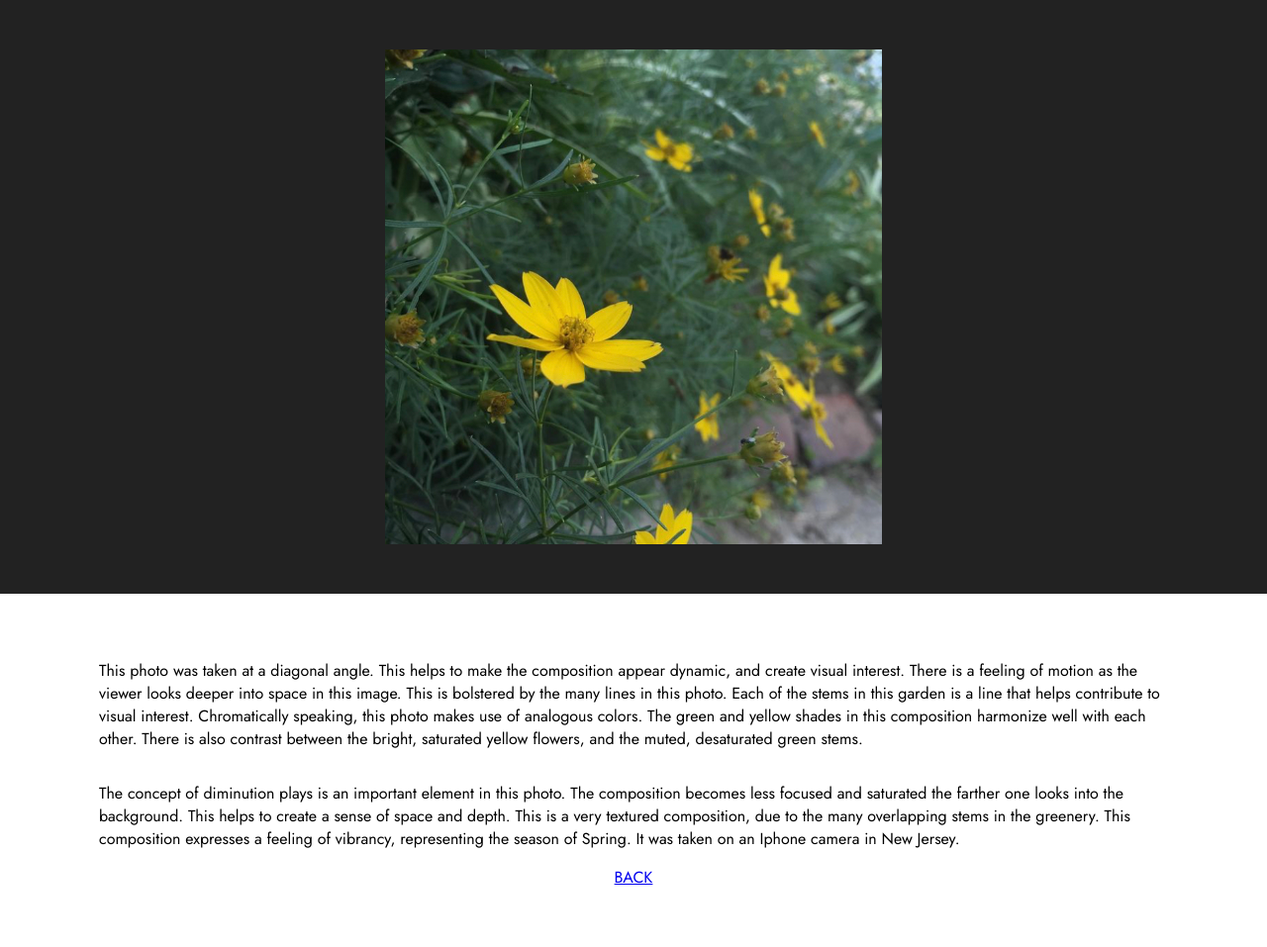
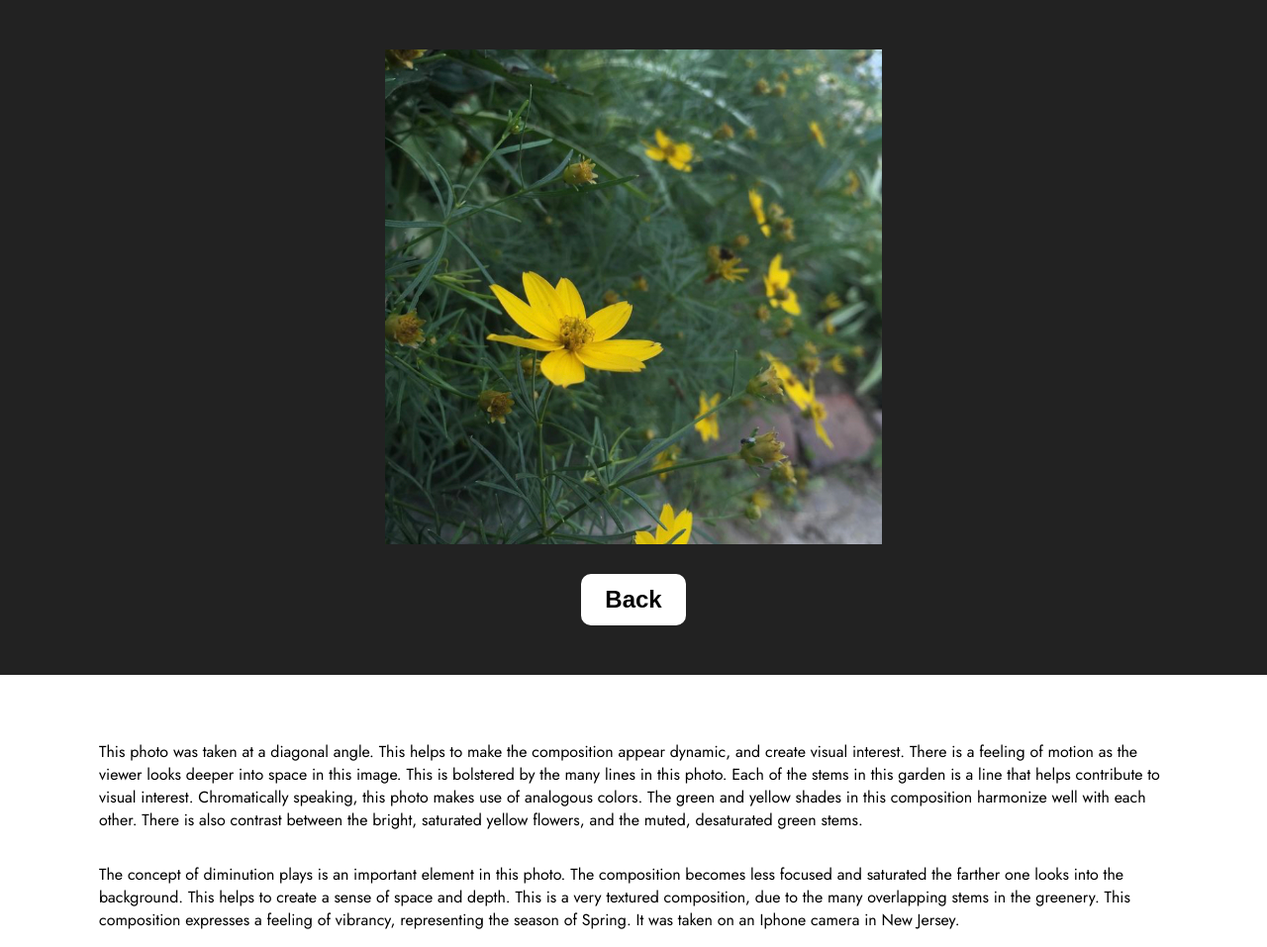
Before and after one commit to domthescott/IDM221, a plain HTML site: page daisies.html in a window 1280 px wide. Shown: the whole page at 99% size. Before the commit the page ends 898 px from the top, so only its background shows below. Drawn offline with Linux system fonts and the light colour scheme.

Commit message:
Update daisies.html

```diff
--- a/daisies.html
+++ b/daisies.html
@@ -11,7 +11,11 @@
   </head>
   <body class="top">
 
-   <span class="container">  <img src="Images/Daisy.jpeg" alt="Several small yellow flowers in a patch of greenery" height="500"></span>
+   <span class="container">  <img src="Images/Daisy.jpeg" alt="Several small yellow flowers in a patch of greenery" height="500">
+
+     <a href="index.html">
+      <button>Back</button>
+      </a></span>
 
    <div class="textcontainer">
    <p>This photo was taken at a diagonal angle. This helps to make the composition appear dynamic, and create visual interest. There is a feeling of motion as the viewer looks deeper into space in this image. This is bolstered by the many lines in this photo. Each of the stems in this garden is a line that helps contribute to visual interest. Chromatically speaking, this photo makes use of analogous colors. The green and yellow shades in this composition harmonize well with each other. There is also contrast between the bright, saturated yellow flowers, and the muted, desaturated green stems.
@@ -20,7 +24,7 @@
         The concept of diminution plays is an important element in this photo. The composition becomes less focused and saturated the farther one looks into the background. This helps to create a sense of space and depth. This is a very textured composition, due to the many overlapping stems in the greenery. This composition expresses a feeling of vibrancy, representing the season of Spring. It was taken on an Iphone camera in New Jersey.
 
           </p>
- <a href="index.html">BACK</a>
+
 </div>
 
 </body>
```
